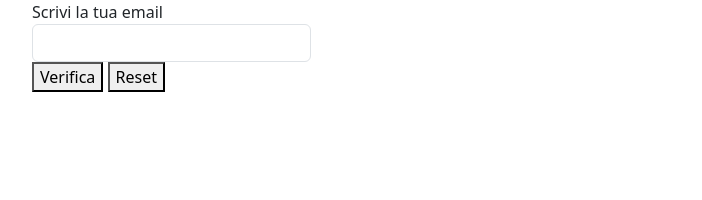
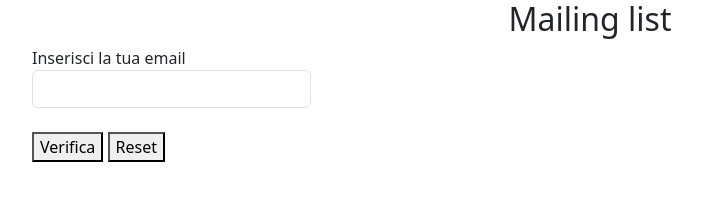
Before and after one commit to DavideGila/js-mail-dadi, a plain HTML site: page index.html in a window 1280 px wide. Shown: the whole page, without its empty margins (50-752 px from the left). Drawn offline with nearby package versions, Linux system fonts and the light colour scheme.

Commit message:
added a h2 and gave some style

```diff
--- a/index.html
+++ b/index.html
@@ -13,11 +13,12 @@
 </head>
 <body>
     <!-- Mail section -->
+    <h2 class="text-center">Mailing list</h2>
     <div class="container">
-        <label for="email">Scrivi la tua email</label>
+        <label for="email">Inserisci la tua email</label>
         <input type="email" id="email" class="form-control w-25" name="email">
         <div id="text" class="w-25"></div>
-        <button id="verify">Verifica</button>
+        <button class="mt-4" id="verify">Verifica</button>
         <button id="reset">Reset</button>
     </div>
 
```
